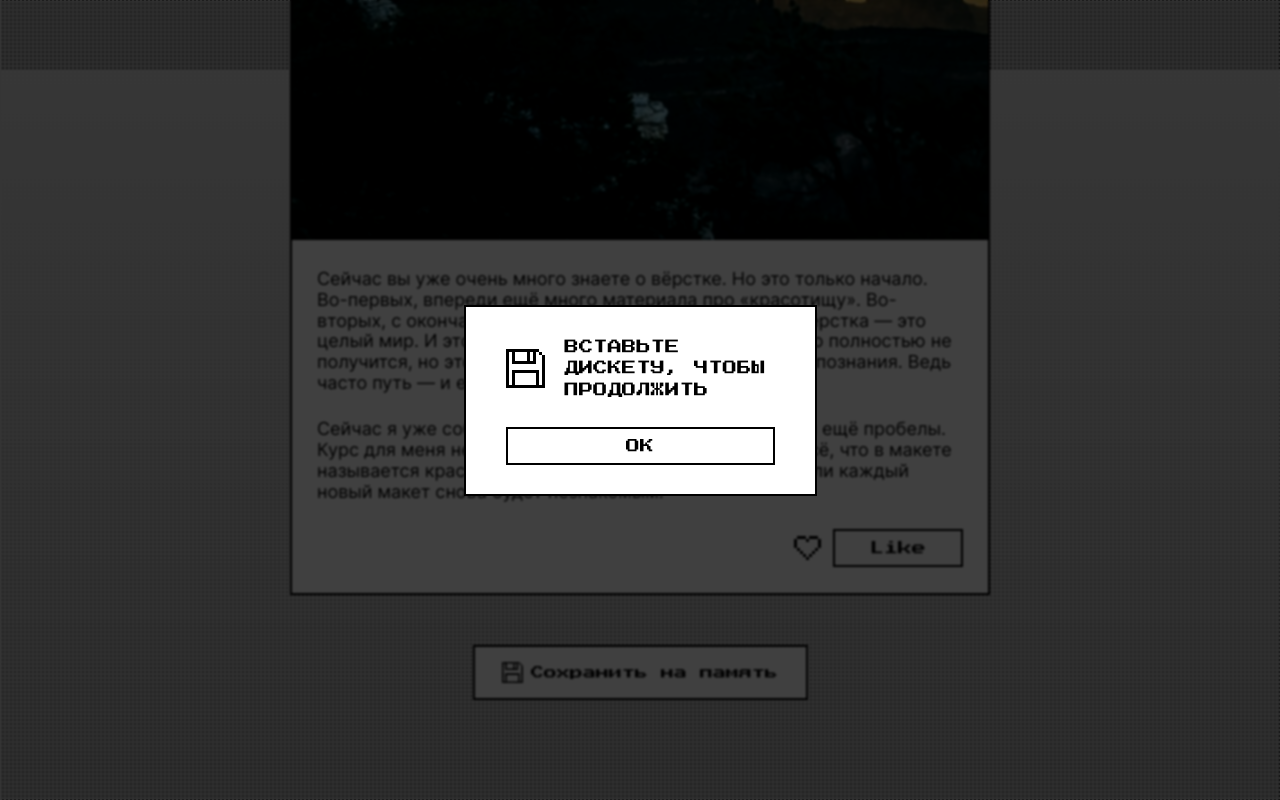
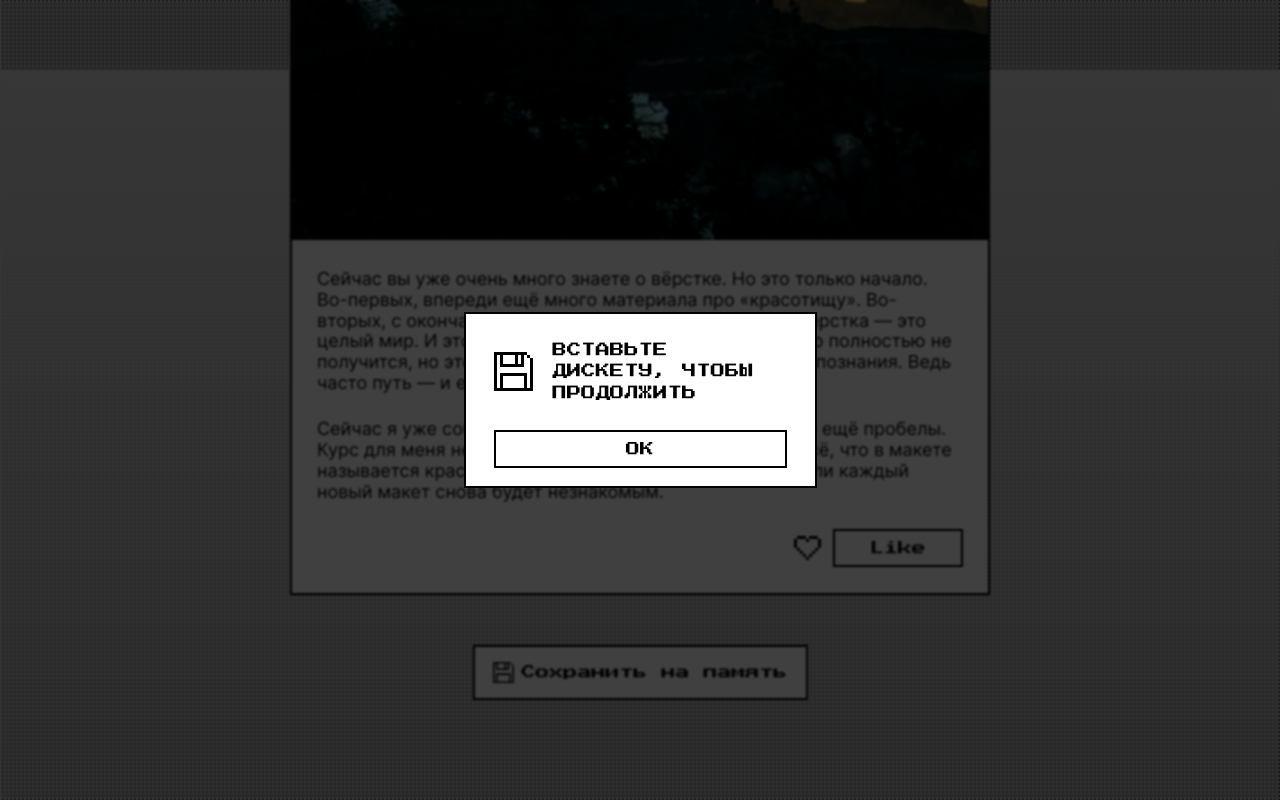
Before and after one commit to KAC228/zakrivayuschiy-teg-f, a plain HTML site: page index.html in a window 1280 px wide. Both pictures are taken after a click on the button "Сохранить на память". Shown: the part 8731-9531 px from the top of the page. Drawn offline with Linux system fonts and the light colour scheme.

Commit message:
Убери прокрутку диалога и страницы на узких экранах.
Шрифты шапки и кнопки «Сохранить» подогнаны под макет, мобильные переменные перенесены в variables.css.

Co-authored-by: Cursor <cursoragent@cursor.com>

```diff
--- a/styles/style.css
+++ b/styles/style.css
@@ -77,16 +77,19 @@ html {
   inline-size: var(--card-inline-size);
   block-size: var(--header-block-size);
   border: 2px solid #000;
+  container-type: inline-size;
 }
 
 .header__title {
-  font-size: var(--font-size-header-title);
+  font-size: min(var(--font-size-header-title), calc((100cqi - 16px) / 7));
   line-height: 1;
+  max-inline-size: 100%;
 }
 
 .header__subtitle {
-  font-size: var(--font-size-header-subtitle);
+  font-size: min(var(--font-size-header-subtitle), calc((100cqi - 16px) / 15));
   line-height: 1;
+  max-inline-size: 100%;
 }
 
 .main {
@@ -230,8 +233,8 @@ html {
 .save-button {
   inline-size: var(--footer-inline-size);
   block-size: var(--footer-block-size);
-  padding: 17px 20px;
-  font-size: 13px;
+  padding: 16px 14px;
+  font-size: 14px;
   white-space: nowrap;
 }
 
@@ -250,10 +253,12 @@ dialog[open] {
   line-height: 1.5;
   text-transform: uppercase;
   border: 2px solid #000;
-  padding: 30px 40px;
+  padding: 26px 28px 18px;
   margin: auto;
+  overflow: hidden;
   inline-size: var(--dialog-inline-size);
   block-size: var(--dialog-block-size);
+  height: fit-content;
 }
 
 .dialog-info {
@@ -272,15 +277,9 @@ dialog::backdrop {
 }
 
 @media (width <= 376px) {
-  :root {
-    --font-size-header-title: 48px;
-    --font-size-header-subtitle: 16px;
-    --header-block-size: 327px;
-    --footer-block-size: 84px;
-  }
-
   .save-button {
     flex-direction: column;
+    padding: 14px 10px;
   }
 
   .save-button .disketa {
@@ -296,7 +295,7 @@ dialog::backdrop {
     max-inline-size: 320px;
     block-size: fit-content;
     height: fit-content;
-    padding: 24px 16px;
+    padding: 16px 8px 8px;
     margin: auto;
   }
 }
--- a/styles/variables.css
+++ b/styles/variables.css
@@ -15,9 +15,9 @@
     --font-size-main: 1rem;
     --card-inline-size: min(100%, 700px);
     --header-block-size: 372px;
-    --dialog-inline-size: clamp(341px, 90%, 353px);
-    --dialog-block-size: 191px;
-    --footer-inline-size: clamp(306px,80%,335px);
+    --dialog-inline-size: 353px;
+    --dialog-block-size: fit-content;
+    --footer-inline-size: 335px;
     --footer-block-size: 55px;
     --background:
     repeating-linear-gradient(to right, #d3d3d3 0 2px, transparent 2px 4px),
@@ -25,8 +25,12 @@
     linear-gradient(#e7e7e7 0.01%, #1a1a1a);
 }
 
-@media (width <= 375px) {
+@media (width <= 376px) {
   :root {
+    --font-size-header-title: 48px;
+    --font-size-header-subtitle: 14px;
+    --header-block-size: 327px;
     --footer-block-size: 84px;
+    --footer-inline-size: 305px;
   }
 }
```
